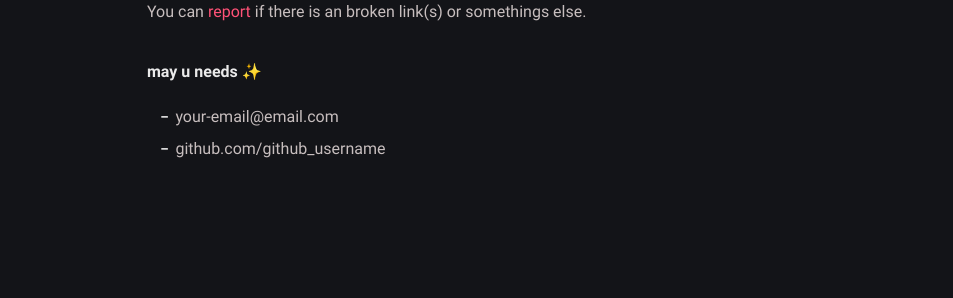
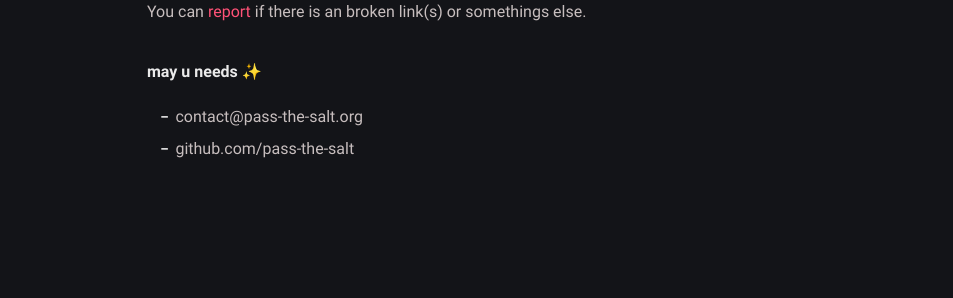
Before and after one commit to pass-the-salt/2021, a Jekyll site: the page built from about.md, in a window 1280 px wide. Shown: the part 512-810 px from the top of the page, without its empty margins (163-1116 px from the left). Built offline with Jekyll 4.4.1, drawn with Linux system fonts in a browser that asks for light colours.

Commit message:
Fixed. Change social/open graph properties

```diff
--- a/_config.yml
+++ b/_config.yml
@@ -3,9 +3,9 @@ title: Pass the SALT | 2021 edition # site title
 description: >- # site description
   Welcome to the 2021 Pass the SALT website!
 lang: en-US # default lang
-timezone: Asia/Jakarta # set your timezone
-image: assets/img/ogp.png # This image used for Open Graph more info https://ogp.me/
-repo: https://github.com/piharpi/jekyll-klise # site repo [optional]
+timezone: Europe/Paris # set your timezone
+image: assets/img/pts.png # This image used for Open Graph more info https://ogp.me/
+repo: https://github.com/pass-the-salt/2021 # site repo [optional]
 mode: dark # default theme "dark" | "light"
 
 # Profile settings
@@ -14,14 +14,13 @@ author:
   bio: >- # tell to the world
     <b>The Free Software & Security CONFERENCE</b><br>
     <b>July, 5 to 7 2021</b><br>
-    <b>VIRTUAL EDITION</b><br>
-    <br><br>
+    <b>VIRTUAL</b><br><br>
     <b>Our Mission:</b><br><i>"Building bridges between Security communities and Free Software hackers!"</i>
   username: username # general username
-  github: github_username # github username
-  twitter: twitter_username # twitter username
+  github: pass-the-salt # github username
+  twitter: passthesaltcon # twitter username
   facebook: facebook_username # facebook username
-  email: your-email@email.com # email adress
+  email: contact@pass-the-salt.org # email adress
   avatar: /assets/img/logo.png # change with your own avatar
 
 # URL settings
```
Also changed, not shown: assets/img/orig-ogp.png (added), assets/img/pts.png (added), 11 other files.
